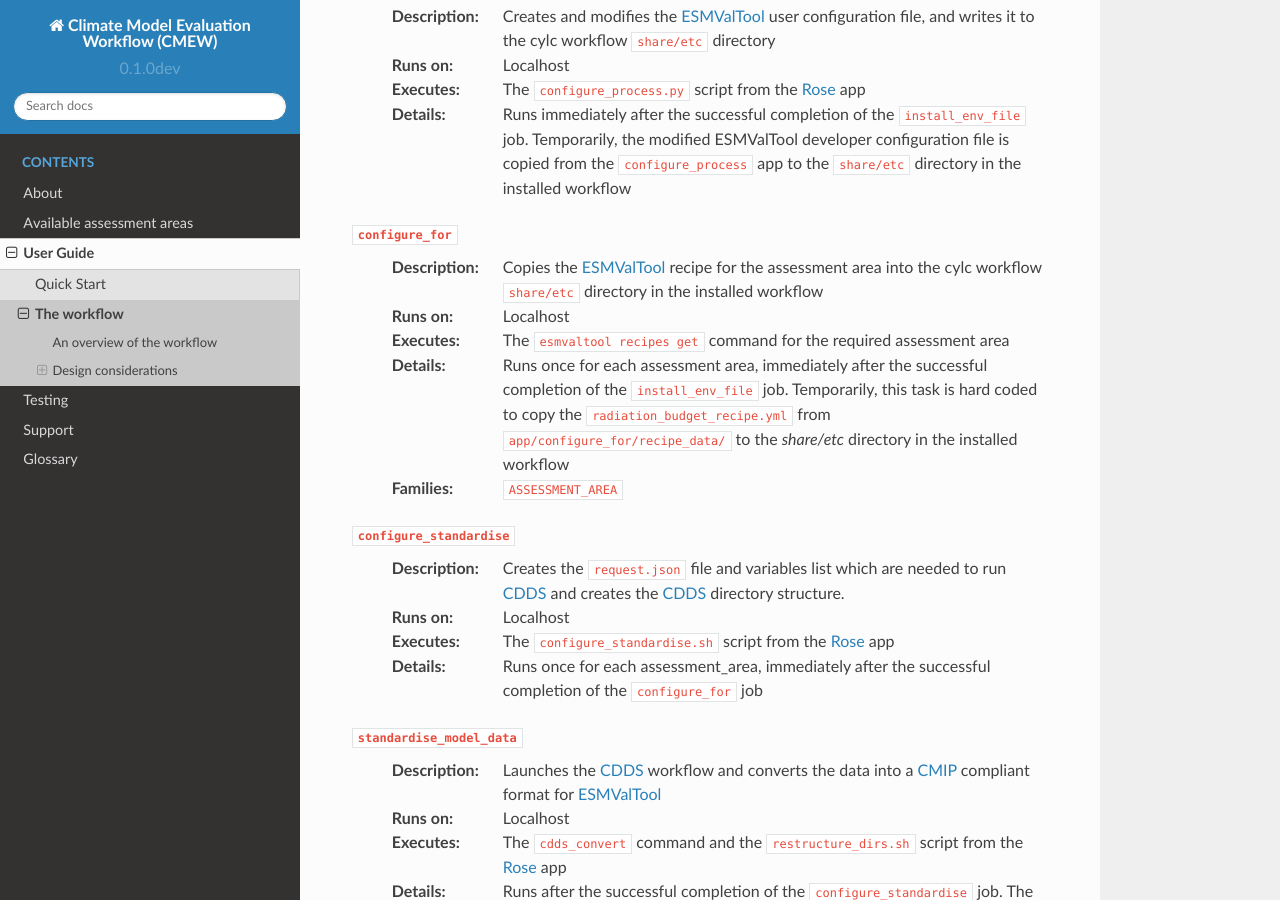
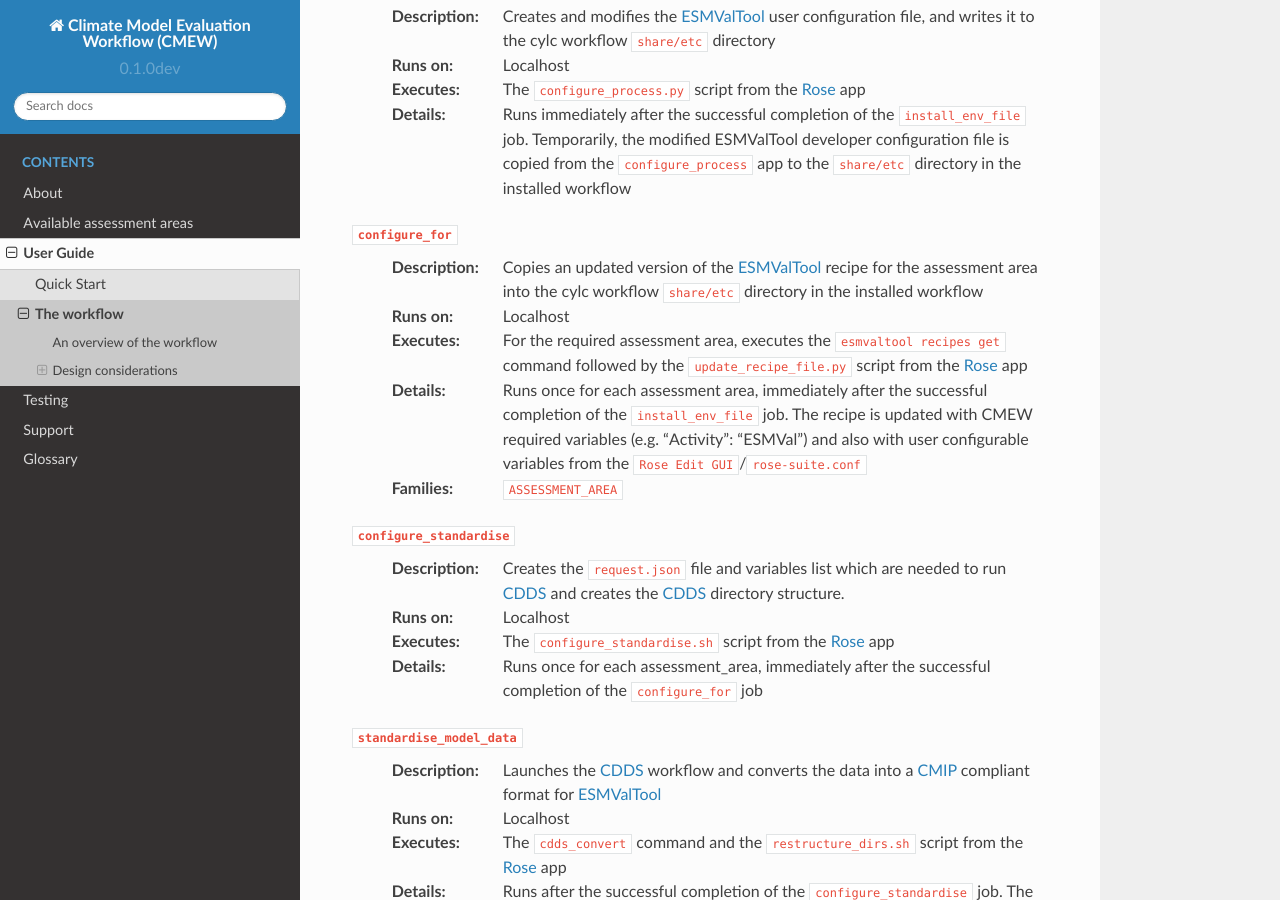
Before and after one commit to MetOffice/CMEW, a Sphinx documentation site: the page built from doc/source/user_guide/workflow.rst, in a window 1280 px wide and 900 px high, scrolled down 443 px. Built offline with Sphinx 7.4.7 and the Read the Docs theme 2.0.0, drawn with Linux system fonts in a browser that asks for light colours.

Commit message:
#18: Update docs.

```diff
--- a/doc/source/common.txt
+++ b/doc/source/common.txt
@@ -13,6 +13,7 @@
 .. |MIAO| replace:: :term:`MIAO`
 .. |Rose| replace:: :term:`Rose`
 .. |rose_prune| replace:: ``rose_prune``
+.. |Rose Edit GUI| replace:: ``Rose Edit GUI``
 
 .. Links
 
@@ -24,3 +25,4 @@
 .. _Radiation budget: https://docs.esmvaltool.org/en/latest/recipes/recipe_radiation_budget.html
 .. _Rose Documentation: https://metomi.github.io/rose/doc/html/index.html
 .. _rose_prune: https://metomi.github.io/rose/doc/html/api/built-in/rose_prune.html
+.. _Rose Edit GUI: https://metomi.github.io/rose/doc/html/api/command-reference.html#rose-config-edit
--- a/doc/source/user_guide/workflow.rst
+++ b/doc/source/user_guide/workflow.rst
@@ -35,17 +35,20 @@ An overview of the workflow
 
 ``configure_for``
   :Description:
-     Copies the |ESMValTool| recipe for the assessment area into
-     the cylc workflow ``share/etc`` directory in the installed workflow
+     Copies an updated version of the |ESMValTool| recipe for the assessment
+     area into the cylc workflow ``share/etc`` directory in the installed
+     workflow
   :Runs on:
      Localhost
   :Executes:
-     The ``esmvaltool recipes get`` command for the required assessment area
+     For the required assessment area, executes the ``esmvaltool recipes get``
+     command followed by the ``update_recipe_file.py`` script from the |Rose|
+     app
   :Details:
      Runs once for each assessment area, immediately after the successful
-     completion of the ``install_env_file`` job. Temporarily, this task is hard coded
-     to copy the ``radiation_budget_recipe.yml`` from ``app/configure_for/recipe_data/``
-     to the `share/etc` directory in the installed workflow
+     completion of the ``install_env_file`` job. The recipe is updated with
+     CMEW required variables (e.g. "Activity": "ESMVal") and also with user
+     configurable variables from the |Rose Edit GUI|_/``rose-suite.conf``
   :Families:
      ``ASSESSMENT_AREA``
 
```
